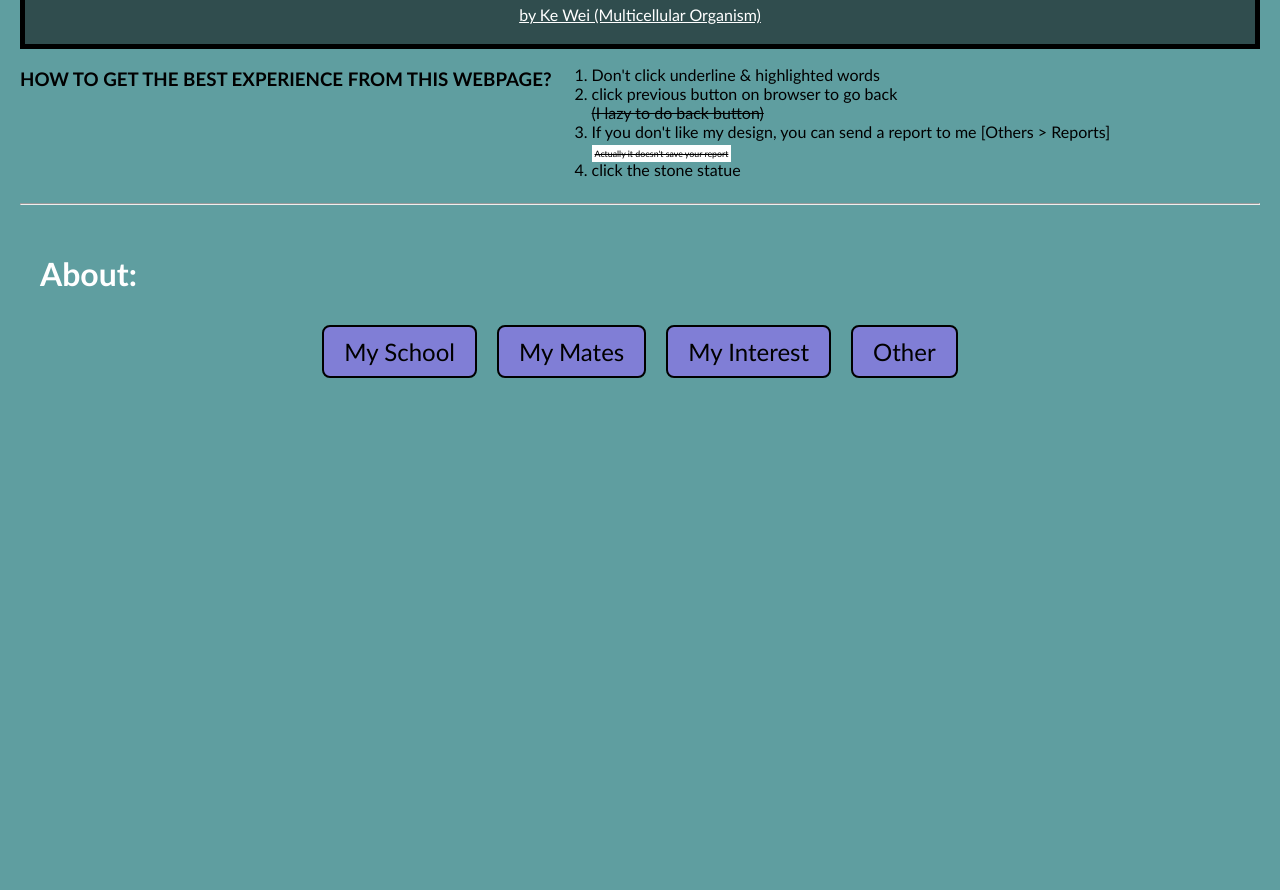
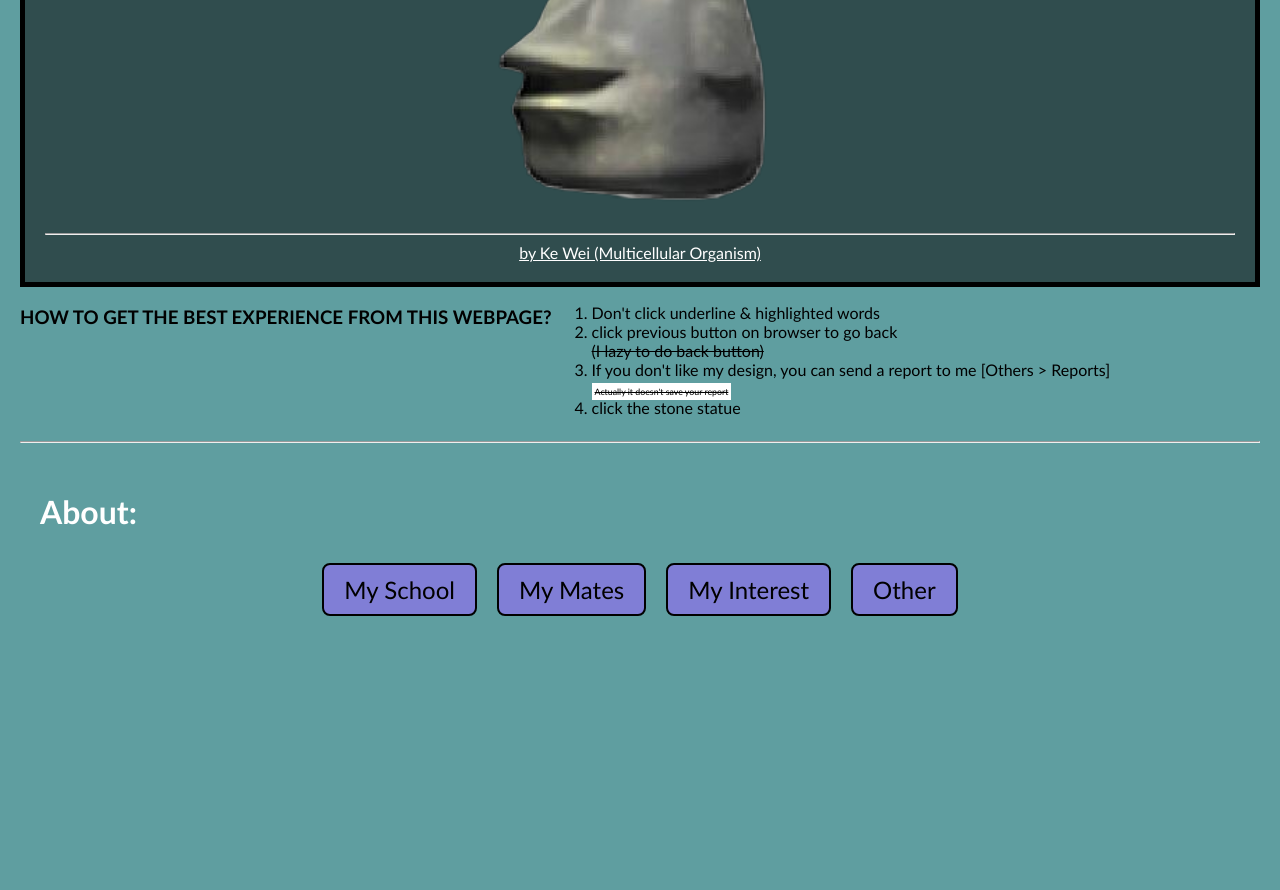
Before and after one commit to EEEEEEEEEEEEEEEEEEEEEEEEEE1/my__webpage, a plain HTML site: page index.html in a window 1280 px wide. Shown: the part 267-1157 px from the top of the page. Before the commit the page ends 919 px from the top, so only its background shows below. Drawn offline with Linux system fonts and the light colour scheme.

Commit message:
Update index.html

```diff
--- a/index.html
+++ b/index.html
@@ -10,7 +10,7 @@
     <body>
         <header id="title_border">
             <h1 id="title" style="margin-top: auto;">Ke Wei's Webpage</h1>
-            <img id="myImage" src="Images/emm.png" style="width: 10%;" onclick="swapImage()">
+            <img id="myImage" src="Images/emm.png" style="width: 30%;" onclick="swapImage()">
                 <hr>
             <div id="easter_egg">
                 <a href="https://www.youtube.com/watch?v=dQw4w9WgXcQ" style="color: white;" title="DON'T TOUCH ME!!">by Ke Wei (Multicellular Organism)</a>
```
